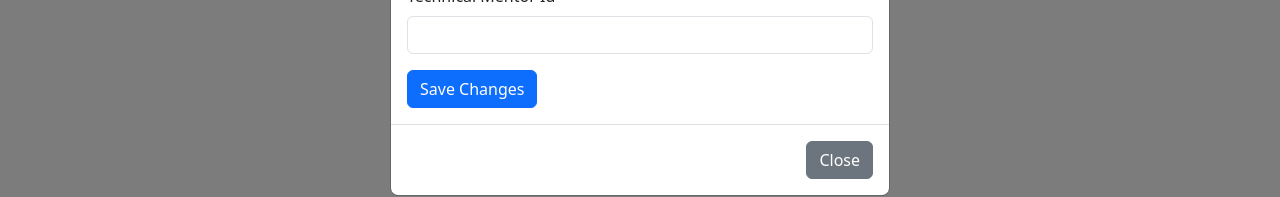
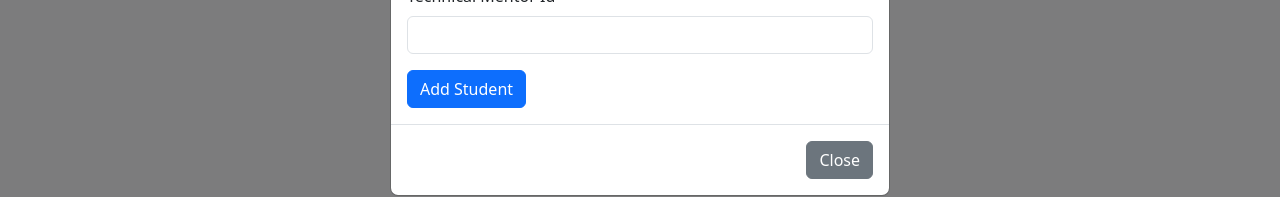
Before and after one commit to alexander784/MoringaPair, a React (Create React App) app in the folder client/: page /students in a window 1280 px wide. Both pictures are taken after a click on the button "Add Student". Shown: the part 302-499 px from the top of the page. Built offline with nearby package versions, Linux system fonts and the light colour scheme; no server answers.

Commit message:
Minor changes in AddNewStudentModal

```diff
--- a/client/src/components/AddNewStudentModal.jsx
+++ b/client/src/components/AddNewStudentModal.jsx
@@ -5,7 +5,7 @@ import Modal from "react-bootstrap/Modal";
 import { useFormik } from "formik";
 import * as Yup from "yup";
 
-function AddNewStudentModal({show, handleClose, handleShow}) {
+function AddNewStudentModal({ show, handleClose, handleShow }) {
   // const [show, setShow] = useState(false);
   // const handleClose = () => setShow(false);
   // const handleShow = () => setShow(true);
@@ -24,7 +24,7 @@ function AddNewStudentModal({show, handleClose, handleShow}) {
       user_id: Yup.string().required("TM ID is required"),
     }),
     onSubmit: (values, { resetForm }) => {
-      console.log(values);
+      console.log("New student", values);
       resetForm();
     },
   });
@@ -84,12 +84,12 @@ function AddNewStudentModal({show, handleClose, handleShow}) {
             ) : null}
 
             <Button
-              variant="primary"
+              className="add-btn"
               // onClick={handleClose}
               disabled={!formik.isValid}
               type="submit"
             >
-              Save Changes
+              Add Student
             </Button>
           </Form>
         </Modal.Body>
```
